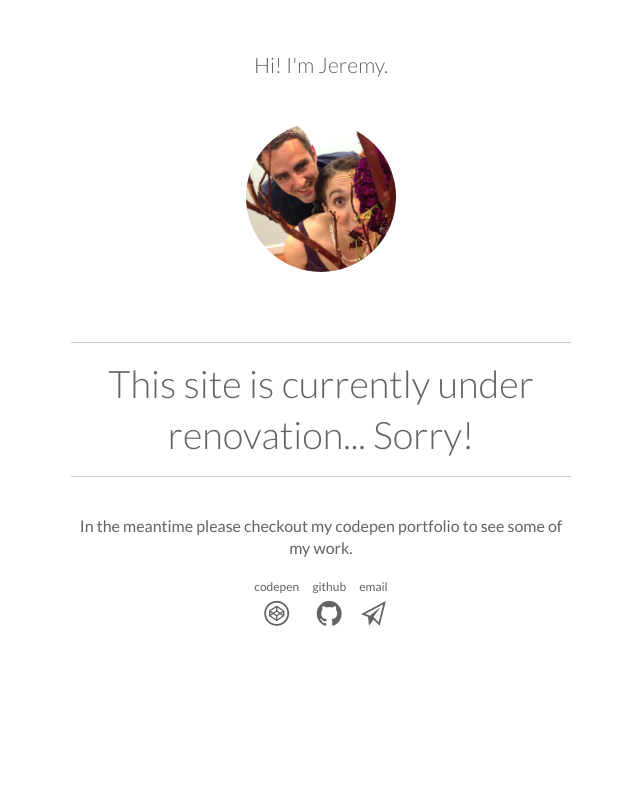
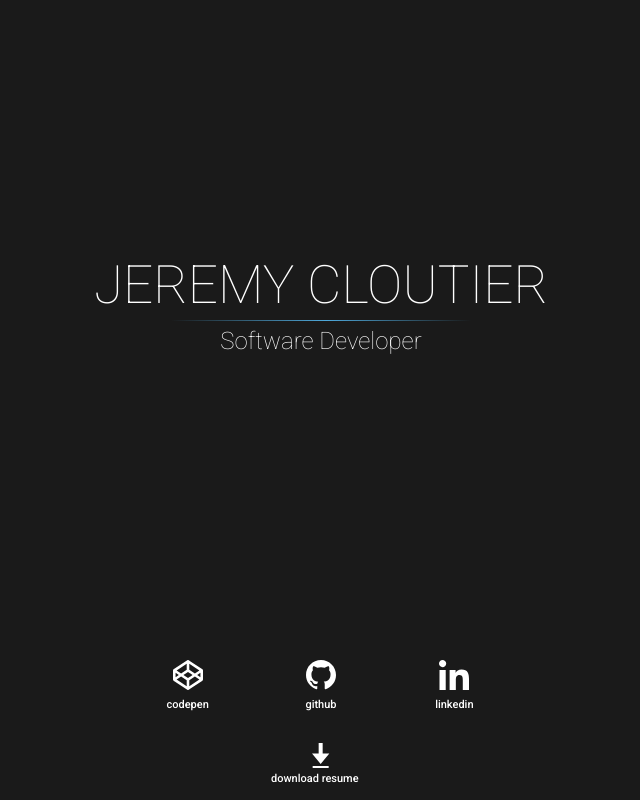
Before and after one commit to jcloutz/jcloutz.github.io, a plain HTML site: page index.html in a window 1280 px wide. Shown: the whole page, without its empty margins (319-959 px from the left). Drawn offline with nearby package versions, Linux system fonts and the light colour scheme.

Commit message:
Updated all the things!

```diff
--- a/index.html
+++ b/index.html
@@ -6,31 +6,60 @@
         <title>Hi! I'm Jeremy</title>
         <meta name="description" content="Jeremy Cloutier's Homepage">
         <meta name="viewport" content="width=device-width, initial-scale=1">
+        <link href="https://fonts.googleapis.com/css?family=Roboto:100,300,500" rel="stylesheet">
         <link rel="stylesheet" href="style.css">
-        <link rel="stylesheet" href="https://fonts.googleapis.com/css?family=Lato:300,400">
-        <link rel="stylesheet" href="https://code.ionicframework.com/ionicons/2.0.1/css/ionicons.min.css">
     </head>
-    <body>
-      <div class="content">
-      	<h1>Hi! I'm Jeremy.</h1>
-      	<img class="photo" src="photo.jpg" alt="Jeremy Cloutier" />
-      	<h2 class="billboard">This site is currently under renovation... Sorry!</h2>
-      	<p>In the meantime please checkout my codepen portfolio to see some of my work.<p>
-      	<nav class="nav-container">
-      		<a href="http://codepen.io/elemental-shift/" class="nav-item"  onclick="ga('send', 'event', 'Codepen Link', 'View Portfolio', 'Clicked Codepen portfolio link')">
-      			<span class="nav-label">codepen</span>
-      			<i class="nav-icon ion-social-codepen-outline"></i>
-      		</a>
-          <a href="https://github.com/jcloutz" class="nav-item"  onclick="ga('send', 'event', 'Github Link', 'View Portfolio', 'Clicked Github portfolio link')">
-      			<span class="nav-label">github</span>
-      			<i class="nav-icon ion-social-github"></i>
-      		</a>
-      		<a href="mailto:jeremy@jeremyc.me" class="nav-item"  onclick="ga('send', 'event', 'Email Link', 'Email Contact', 'Clicked email me button link')">
-      			<span class="nav-label">email</span>
-      			<i class="nav-icon ion-paper-airplane"></i>
-      		</a>
-      	</nav>
-      </div>
+    <body class="layout">
+        <main class="layout__content">
+            <h1 class="heading">JEREMY CLOUTIER</h1>
+            <hr />
+            <p class="sub-heading">Software Developer</p>
+
+        </main>
+        <footer class="layout__footer">
+            <nav class="footer__nav">
+                <ul class="footer__nav-list">
+                    <li class="footer__nav-list-item">
+                        <a href="https://codepen.io/elemental-shift/#" class="footer__nav-list-link">
+                            <svg class="footer__nav-list-link-icon" viewBox="0 0 40 40" fill="none" xmlns="http://www.w3.org/2000/svg">
+                                <path d="M39.241 12.4768L20.9598 0.289308C20.3358 -0.0946762 19.6698 -0.0981919 19.0402 0.289308L0.758906 12.4768C0.290156 12.7892 0 13.3474 0 13.9053V26.0927C0 26.6508 0.290156 27.2088 0.758984 27.5213L19.0402 39.7106C19.6642 40.0945 20.3302 40.0981 20.9598 39.7106L39.2411 27.5213C39.7098 27.2089 40.0001 26.6508 40.0001 26.0927V13.9053C40 13.3474 39.7098 12.7892 39.241 12.4768V12.4768ZM21.7188 4.93204L35.1786 13.9053L29.1741 17.9232L21.7188 12.9455V4.93204ZM18.2812 4.93204V12.9455L10.8259 17.9232L4.82141 13.9053L18.2812 4.93204ZM3.4375 17.1196L7.74555 19.9991L3.4375 22.8785V17.1196ZM18.2812 35.0661L4.82141 26.0928L10.8259 22.0749L18.2812 27.0527V35.0661ZM20 24.0616L13.9285 19.9991L20 15.9366L26.0715 19.9991L20 24.0616ZM21.7188 35.0661V27.0527L29.1741 22.0749L35.1786 26.0928L21.7188 35.0661ZM36.5625 22.8785L32.2545 19.9991L36.5625 17.1196V22.8785Z"
+                                    fill="white" />
+                            </svg>
+                            codepen
+                        </a>
+                    </li>
+
+                    <li class="footer__nav-list-item">
+                        <a href="https://github.com/jcloutz" class="footer__nav-list-link">
+                            <svg class="footer__nav-list-link-icon" viewBox="0 0 40 40" fill="none" xmlns="http://www.w3.org/2000/svg">
+                                <path fill-rule="evenodd" clip-rule="evenodd" d="M19.998 0C8.955 0 0 8.954 0 20.001C0 28.837 5.73 36.333 13.678 38.978C14.678 39.161 15.043 38.543 15.043 38.014C15.043 37.539 15.026 36.282 15.016 34.612C9.453 35.822 8.279 31.932 8.279 31.932C7.369 29.621 6.058 29.006 6.058 29.006C4.242 27.765 6.195 27.791 6.195 27.791C8.203 27.932 9.259 29.851 9.259 29.851C11.043 32.908 13.94 32.025 15.08 31.513C15.261 30.22 15.778 29.339 16.349 28.839C11.908 28.334 7.239 26.618 7.239 18.954C7.239 16.771 8.019 14.986 9.298 13.588C9.092 13.082 8.405 11.048 9.494 8.295C9.494 8.295 11.173 7.757 14.994 10.345C16.589 9.902 18.3 9.679 20.001 9.672C21.7 9.679 23.41 9.902 25.008 10.345C28.826 7.757 30.502 8.295 30.502 8.295C31.593 11.048 30.907 13.082 30.702 13.588C31.984 14.986 32.757 16.771 32.757 18.954C32.757 26.638 28.081 28.328 23.626 28.823C24.343 29.441 24.983 30.661 24.983 32.527C24.983 35.201 24.958 37.359 24.958 38.014C24.958 38.548 25.319 39.171 26.334 38.976C34.275 36.326 40 28.834 40 20.001C40 8.954 31.045 0 19.998 0V0Z"
+                                    fill="white" />
+                            </svg>
+
+                            github
+                        </a>
+                    </li>
+
+                    <li class="footer__nav-list-item">
+                        <a href="https://linkedin.com/in/jeremy-cloutier-68a25031" class="footer__nav-list-link">
+                            <svg class="footer__nav-list-link-icon" viewBox="0 0 41 40" fill="none" xmlns="http://www.w3.org/2000/svg">
+                                <path d="M8.95536 40H0.660714V13.2946H8.95536V40V40ZM4.80357 9.65179C2.15179 9.65179 0 7.45536 0 4.80357C0 2.15179 2.15179 0 4.80357 0C7.45536 0 9.60714 2.15179 9.60714 4.80357C9.60714 7.45536 7.45536 9.65179 4.80357 9.65179ZM40 40H31.7232V27C31.7232 23.9018 31.6607 19.9286 27.4107 19.9286C23.0982 19.9286 22.4375 23.2946 22.4375 26.7768V40H14.1518V13.2946H22.1071V16.9375H22.2232C23.3304 14.8393 26.0357 12.625 30.0714 12.625C38.4643 12.625 40.0089 18.1518 40.0089 25.3304V40H40Z"
+                                    fill="white" />
+                            </svg>
+                            linkedin
+                        </a>
+                    </li>
+                </ul>
+
+                <a href="jeremy-cloutier-resume.pdf" class="footer__resume-download">
+                    <svg class="footer__nav-list-link-icon" width="18" height="25" viewBox="0 0 18 25" fill="none" xmlns="http://www.w3.org/2000/svg">
+                        <path d="M6.66028 0H10.6603V10.5H17.3206L8.66028 21L0 10.5H6.66028V0Z" fill="white" />
+                        <path d="M16.6603 25V23H0.660278V25H16.6603Z" fill="white" />
+                    </svg>
+                    download resume
+                </a>
+            </nav>
+        </footer>
       <script>
         (function(i,s,o,g,r,a,m){i['GoogleAnalyticsObject']=r;i[r]=i[r]||function(){
         (i[r].q=i[r].q||[]).push(arguments)},i[r].l=1*new Date();a=s.createElement(o),
--- a/style.css
+++ b/style.css
@@ -1,66 +1,173 @@
-@import 'https://fonts.googleapis.com/css?family=Lato:300,400';
+/* http://meyerweb.com/eric/tools/css/reset/
+   v2.0 | 20110126
+   License: none (public domain)
+*/
+
+html, body, div, span, applet, object, iframe,
+h1, h2, h3, h4, h5, h6, p, blockquote, pre,
+a, abbr, acronym, address, big, cite, code,
+del, dfn, em, img, ins, kbd, q, s, samp,
+small, strike, strong, sub, sup, tt, var,
+b, u, i, center,
+dl, dt, dd, ol, ul, li,
+fieldset, form, label, legend,
+table, caption, tbody, tfoot, thead, tr, th, td,
+article, aside, canvas, details, embed,
+figure, figcaption, footer, header, hgroup,
+menu, nav, output, ruby, section, summary,
+time, mark, audio, video {
+	margin: 0;
+	padding: 0;
+	border: 0;
+	font-size: 100%;
+	font: inherit;
+	vertical-align: baseline;
+}
+/* HTML5 display-role reset for older browsers */
+article, aside, details, figcaption, figure,
+footer, header, hgroup, menu, nav, section {
+	display: block;
+}
 body {
-  font-family: Lato, Helvetica, arial, sans-serif;
-  text-align: center;
-  line-height: 1.333;
-  color: #666262;
+	line-height: 1;
+}
+ol, ul {
+	list-style: none;
+}
+blockquote, q {
+	quotes: none;
+}
+blockquote:before, blockquote:after,
+q:before, q:after {
+	content: '';
+	content: none;
+}
+table {
+	border-collapse: collapse;
+	border-spacing: 0;
 }
 
-h1 {
-  font-size: 1.333em;
-  font-weight: 300
+/**
+ * End Reset
+ */
+
+* {
+    box-sizing: border-box;
 }
 
-.content {
-  max-width: 500px;
-  margin: 0 auto;
-  padding: 1.777em 1em;
+html, body {
+    height: 100vh;
+    max-height: 100vh;
+    padding: 0;
+    margin: 0;
 }
 
-.photo {
-  width: 150px;
-  height: 150px;
-  border-radius: 100%;
-  margin: 1.777em 0;
+body {
+    font-family: Roboto, Arial, Helvetica, sans-serif;
+    background-color: #1A1A1A;
+    color: white;
 }
 
-.billboard {
-  font-size: 1.777em;
-  font-weight: 300;
-  border-bottom: 1px solid #ccc;
-  border-top: 1px solid #ccc;
-  margin: 1em 0;
-  padding: 0.422em 0;
+a {
+    font-size: 11px;
+    font-weight: 500;
+    color: white;
+    text-decoration: none;
 }
 
-.nav-container {
-  margin-top: 1.33em;
+a:hover {
+    color: #4EA8DA;
 }
 
-.nav-item {
-  display: inline-block;
-  margin: 0 0.317em;
-  text-decoration: none;
-  color: #666262;
-  -webkit-transition: all 0.5s ease-in-out;
-  transition: all 0.5s ease-in-out;
-}
-.nav-item:hover {
-  color: #FF7D00;
+.layout {
+    display: grid;
+    grid-template-columns: 1fr;
+    grid-template-rows: 1fr auto;
+    grid-template-areas: "content" "footer";
+    height: 100vh;
 }
 
-.nav-label {
-  font-size: 0.75em;
-  display: block;
+.layout__content {
+    display: grid;
+    grid-area: content;
+    align-content: center;
+    text-align: center;
 }
 
-.nav-icon {
-  font-size: 1.777em;
-  display: block;
+.layout__footer {
+    grid-area: footer;
+    padding: 1rem;
 }
 
-@media screen and (min-width: 500px) {
-  .billboard {
-    font-size: 2.369em;
-  }
+hr {
+    border: 0;
+    height: 1px;
+    min-width: 300px;
+
+    background-image: linear-gradient(90deg, #1A1A1A 0%, #4EA8DA 51.68%, #1A1A1A 100%);
 }
+
+.heading {
+    font-size: 30px;
+    font-weight: 100;
+}
+.sub-heading {
+    font-size: 18px;
+    font-weight: 100;
+}
+
+.footer__nav-list {
+    display: flex;
+    max-width: 400px;
+    margin: 2rem auto;
+}
+
+.footer__nav-list-item {
+    flex: 1;
+    text-align: center;
+}
+
+.footer__nav-list-link {
+    font-size: 11px;
+    font-weight: 500;
+    text-decoration: none;
+}
+
+a,
+a path {
+    color: white;
+    fill: white;
+    transition: all .3s ease-in-out;
+}
+
+a:hover,
+a:hover path {
+    color: #4EA8DA;
+    fill: #4EA8DA;
+}
+
+.footer__nav-list-link-icon {
+    max-height: 30px;
+    display: block;
+    margin: 0 auto;
+    margin-bottom: 5px;
+}
+
+.footer__resume-download {
+    display: block;
+    max-width: 100px;
+    margin: 0 auto;
+}
+
+@media only screen and (min-width: 768px) {
+.heading {
+    font-size: 53px;
+    font-weight: 100;
+}
+.sub-heading {
+    font-size: 24px;
+    font-weight: 100;
+}
+
+
+}
```
Also changed, not shown: img/codepen.svg (added), img/download.svg (added), img/github.svg (added), img/linkedin.svg (added), img/twitter.svg (added), photo.jpg (deleted), 1 other file.
